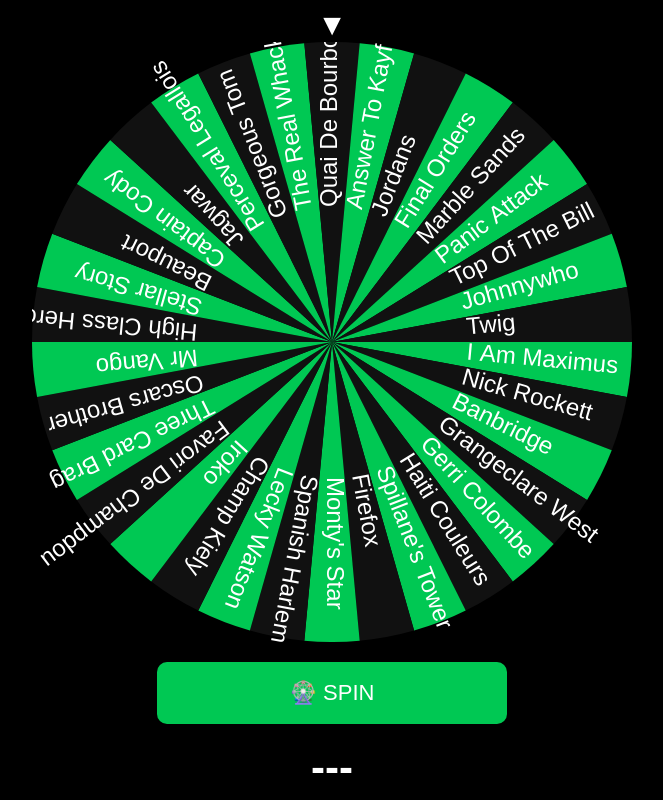
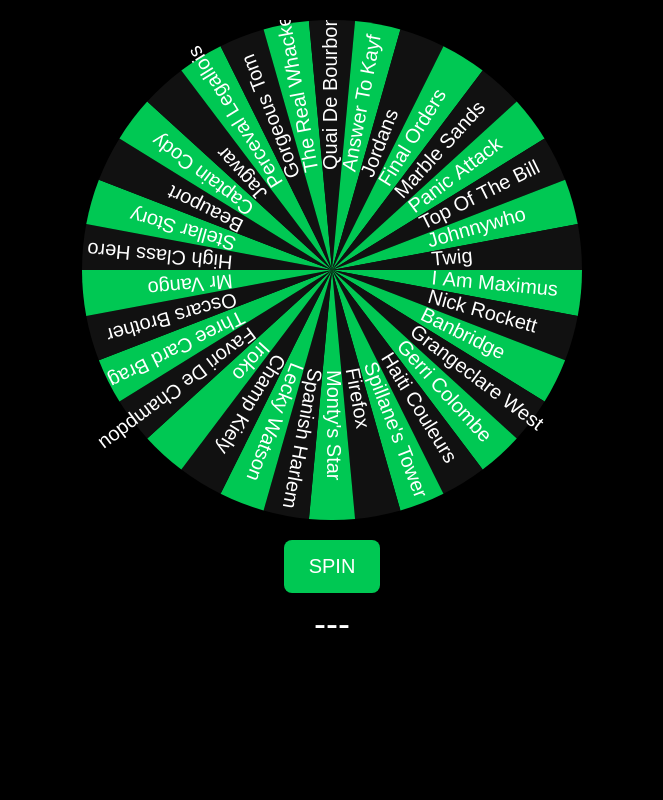
Before and after one commit to eiross/Grand-National-Horse-Predictor-2026, a plain HTML site: page index.html in a window 1280 px wide. Shown: the whole page, without its empty margins (308-971 px from the left). Drawn offline with Linux system fonts and the light colour scheme.

Commit message:
Update index.html

```diff
--- a/index.html
+++ b/index.html
@@ -1,54 +1,42 @@
 <!DOCTYPE html>
-<html lang="en">
+<html>
 <head>
 <meta charset="UTF-8">
-<title>Grand National Predictor</title>
+<title>Horse Picker</title>
 
 <style>
 body {
   margin: 0;
   background: #000;
-  color: white;
+  color: #fff;
   text-align: center;
   font-family: Arial;
 }
 
-.container {
-  min-height: 100vh;
-  display: flex;
-  flex-direction: column;
-  justify-content: center;
-}
-
-#wheel {
+canvas {
   width: 95vw;
-  max-width: 600px;
-  margin: 0 auto;
+  max-width: 500px;
+  display: block;
+  margin: 20px auto;
 }
 
 button {
-  margin: 20px auto;
-  padding: 18px;
-  width: 85%;
-  max-width: 350px;
-  font-size: 22px;
+  padding: 15px 25px;
+  font-size: 20px;
   background: #00c853;
   border: none;
-  border-radius: 10px;
+  border-radius: 8px;
   color: white;
   cursor: pointer;
 }
 
 .horse {
-  font-size: 42px;
-  font-weight: 900;
+  font-size: 36px;
+  margin-top: 10px;
 }
 
-.number {
-  color: #00e676;
-}
-
-#flashOverlay {
+/* FLASH */
+#flash {
   position: fixed;
   top:0; left:0;
   width:100%; height:100%;
@@ -56,22 +44,18 @@ button {
   display:flex;
   justify-content:center;
   align-items:center;
+  font-size: 12vw;
+  color:#00e676;
   opacity:0;
-  z-index:9999;
 }
 
-#flashText {
-  font-size: 12vw;
-  color:#00e676;
-  font-weight:900;
-}
-
+/* CONFETTI */
 .confetti {
   position: fixed;
   width: 10px;
   height: 10px;
   top: 0;
-  animation: fall linear forwards;
+  animation: fall 2s linear forwards;
 }
 
 @keyframes fall {
@@ -85,148 +69,123 @@ button {
 
 <body>
 
-<div class="container">
-<div style="font-size:30px;">▼</div>
 <canvas id="wheel"></canvas>
+<button onclick="spin()">SPIN</button>
 
-<button onclick="spin()">🎡 SPIN</button>
+<div class="horse" id="result">---</div>
 
-<div id="number"></div>
-<div id="horse" class="horse">---</div>
-</div>
-
-<div id="flashOverlay">
-  <div id="flashText"></div>
-</div>
+<div id="flash"></div>
 
 <script>
 const horses = [
-"1. I Am Maximus","2. Nick Rockett","3. Banbridge","4. Grangeclare West",
-"5. Gerri Colombe","6. Haiti Couleurs","7. Spillane's Tower","8. Firefox",
-"9. Monty's Star","10. Spanish Harlem","11. Lecky Watson","12. Champ Kiely",
-"13. Iroko","14. Favori De Champdou","15. Three Card Brag","16. Oscars Brother",
-"17. Mr Vango","18. High Class Hero","19. Stellar Story","20. Beauport",
-"21. Captain Cody","22. Jagwar","23. Perceval Legallois","24. Gorgeous Tom",
-"25. The Real Whacker","26. Quai De Bourbon","27. Answer To Kayf","28. Jordans",
-"29. Final Orders","30. Marble Sands","31. Panic Attack","32. Top Of The Bill",
-"33. Johnnywho","34. Twig"
+"I Am Maximus","Nick Rockett","Banbridge","Grangeclare West",
+"Gerri Colombe","Haiti Couleurs","Spillane's Tower","Firefox",
+"Monty's Star","Spanish Harlem","Lecky Watson","Champ Kiely",
+"Iroko","Favori De Champdou","Three Card Brag","Oscars Brother",
+"Mr Vango","High Class Hero","Stellar Story","Beauport",
+"Captain Cody","Jagwar","Perceval Legallois","Gorgeous Tom",
+"The Real Whacker","Quai De Bourbon","Answer To Kayf","Jordans",
+"Final Orders","Marble Sands","Panic Attack","Top Of The Bill",
+"Johnnywho","Twig"
 ];
 
 const canvas = document.getElementById("wheel");
 const ctx = canvas.getContext("2d");
 
-let rotation = 0;
-let spinning = false;
+function resize() {
+  canvas.width = canvas.clientWidth;
+  canvas.height = canvas.clientWidth;
+}
+window.addEventListener("resize", resize);
+resize();
 
-function resizeCanvas() {
-  const size = Math.min(window.innerWidth * 0.95, 600);
-  canvas.width = size;
-  canvas.height = size;
-}
-window.addEventListener("resize", resizeCanvas);
-resizeCanvas();
+const arc = (2*Math.PI)/horses.length;
 
-const arc = (2 * Math.PI) / horses.length;
+function draw(rot) {
+  const c = canvas.width/2;
 
-function drawWheel(rot) {
-  const center = canvas.width / 2;
-
-  for (let i = 0; i < horses.length; i++) {
-    const angle = i * arc + rot;
+  for(let i=0;i<horses.length;i++){
+    const angle = i*arc + rot;
 
     ctx.beginPath();
-    ctx.moveTo(center, center);
-    ctx.arc(center, center, center, angle, angle + arc);
-    ctx.fillStyle = i % 2 === 0 ? "#00c853" : "#111";
+    ctx.moveTo(c,c);
+    ctx.arc(c,c,c,angle,angle+arc);
+    ctx.fillStyle = i%2 ? "#111" : "#00c853";
     ctx.fill();
 
     ctx.save();
-    ctx.translate(center, center);
+    ctx.translate(c,c);
     ctx.rotate(angle + arc/2);
     ctx.fillStyle = "#fff";
-    ctx.font = `${center * 0.08}px Arial`;
-    ctx.fillText(horses[i].split(". ")[1], center * 0.45, 5);
+    ctx.font = (c*0.08)+"px Arial";
+    ctx.fillText(horses[i], c*0.4, 5);
     ctx.restore();
   }
 }
 
+let spinning = false;
+
 function spin() {
-  if (spinning) return;
+  if(spinning) return;
   spinning = true;
 
-  const winner = Math.floor(Math.random() * horses.length);
+  const winner = Math.floor(Math.random()*horses.length);
 
-  const spins = 5 + Math.random() * 2;
-  const pointer = -Math.PI / 2;
+  const pointer = -Math.PI/2;
+  const target = pointer - (winner*arc + arc/2);
 
-  const targetAngle = pointer - (winner * arc + arc / 2);
-
-  const startRotation = rotation;
-  const finalRotation = startRotation + (Math.PI * 2 * spins) + (targetAngle - (startRotation % (2*Math.PI)));
+  const spins = 5;
+  const final = (Math.PI*2*spins) + target;
 
   let start = null;
-  const duration = 4000;
 
-  function animate(t) {
-    if (!start) start = t;
+  function anim(t){
+    if(!start) start = t;
 
-    let progress = (t - start) / duration;
-    if (progress > 1) progress = 1;
+    let p = (t-start)/3000;
+    if(p>1) p=1;
 
-    let ease = 1 - Math.pow(1 - progress, 3);
+    let ease = 1 - Math.pow(1-p,3);
 
-    rotation = startRotation + ease * (finalRotation - startRotation);
+    let rot = ease * final;
 
     ctx.clearRect(0,0,canvas.width,canvas.height);
-    drawWheel(rotation);
+    draw(rot);
 
-    if (progress < 1) {
-      requestAnimationFrame(animate);
+    if(p<1){
+      requestAnimationFrame(anim);
     } else {
-      rotation = finalRotation % (2*Math.PI);
-      finish(winner);
+      showResult(winner);
       spinning = false;
     }
   }
 
-  requestAnimationFrame(animate);
+  requestAnimationFrame(anim);
 }
 
-function finish(index) {
-  const result = horses[index];
-  const name = result.split(". ")[1];
-  const num = result.split(". ")[0];
+function showResult(i){
+  const name = horses[i];
+  document.getElementById("result").innerText = name;
 
-  document.getElementById("horse").innerText = name;
-  document.getElementById("number").innerText = "Runner #" + num;
+  // FLASH
+  const flash = document.getElementById("flash");
+  flash.innerText = name;
+  flash.style.opacity = 1;
 
-  flash(name);
-  confetti();
-}
+  setTimeout(()=>flash.style.opacity=0,2000);
 
-function flash(name) {
-  const overlay = document.getElementById("flashOverlay");
-  const text = document.getElementById("flashText");
-
-  text.innerText = name;
-  overlay.style.opacity = "1";
-
-  setTimeout(()=> overlay.style.opacity="0",2000);
-}
-
-function confetti() {
-  for (let i = 0; i < 120; i++) {
-    let el = document.createElement("div");
-    el.className = "confetti";
-    el.style.left = Math.random() * 100 + "vw";
-    el.style.background = ["#00e676","#fff","#ffd740","#ff5252"][Math.floor(Math.random()*4)];
-    el.style.animationDuration = (Math.random()*2+1)+"s";
-    document.body.appendChild(el);
-    setTimeout(()=>el.remove(),2500);
+  // CONFETTI
+  for(let i=0;i<100;i++){
+    let d = document.createElement("div");
+    d.className="confetti";
+    d.style.left=Math.random()*100+"vw";
+    d.style.background=["#fff","#00e676","#ffd740"][Math.floor(Math.random()*3)];
+    document.body.appendChild(d);
+    setTimeout(()=>d.remove(),2000);
   }
 }
 
-drawWheel(rotation);
+draw(0);
 </script>
 
 </body>
```
